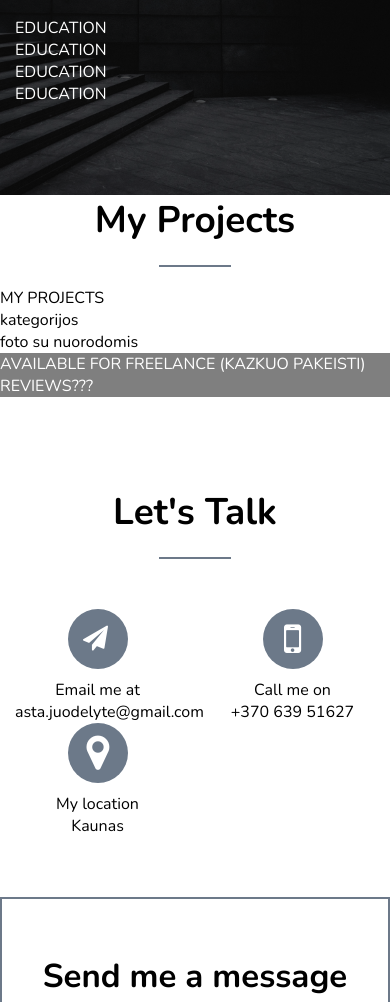
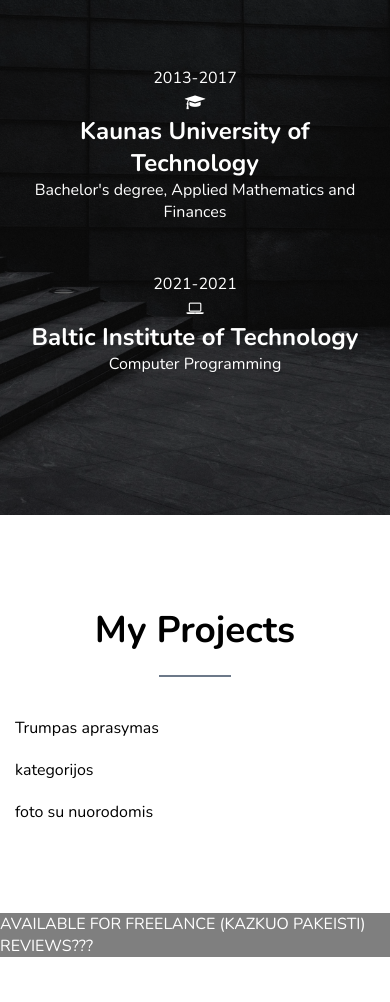
Before and after one commit to juosta/Personal, a website with bundled scripts: page index.html in a window 390 px wide. Shown: the part 1549-2551 px from the top of the page. Built offline with nearby package versions, Linux system fonts and the light colour scheme.

Commit message:
education section

```diff
--- a/css/components/education.css
+++ b/css/components/education.css
@@ -3,3 +3,57 @@
     background-size: cover;
     background-position: center;
 }
+
+.timeline{
+  display: flex;
+  justify-content: space-around;
+  align-content: flex-start;
+  margin: 50px 0;
+  flex-wrap: wrap;
+}
+
+.edu-content::before{
+  content: "";
+  position: absolute;
+  border: 1px solid var(--blueish);
+  height: 4.5rem;
+  margin-left: -24px;
+}
+
+.edu-content .icon {
+  color: var(--blueish);
+  position: absolute;
+  background-color: #fff;
+  border: 1px solid var(--blueish);
+  padding: 5px;
+  border-radius: 20px;
+  margin-left: -38px;
+  margin-top: -26px;
+}
+
+.fa.fa-graduation-cap{
+    padding: 5px 4px;
+}
+
+@media(max-width: 990px){
+  .edu-content{
+    display:block;
+    width:100%;
+    text-align: center;
+  }
+
+  .edu-content.bit{
+    margin-top: 50px;
+  }
+  .edu-content::before{
+    visibility: hidden;
+  }
+  .edu-content .icon {
+    color: white;
+    position:static;
+    background: none;
+    border: none;
+    border-radius: 20px;
+    margin: 0;
+  }
+}
--- a/index.html
+++ b/index.html
@@ -59,18 +59,52 @@
                     <h2 class="main-title">Education</h2>
                 </div>
                 <div class="col-12">
-                    EDUCATION<br>
-                    EDUCATION<br>
-                    EDUCATION<br>
-                    EDUCATION<br>
-                    </div>
+                    <div class="timeline">
+                        <div class="edu-content">
+                          <div class="date">2013-2017</div>
+                          <i class="icon fa fa-graduation-cap" aria-hidden="true"></i>
+                          <div class="content">
+                            <h2>Kaunas University of Technology</h2>
+                            <p>
+                              Bachelor's degree, Applied Mathematics and Finances
+                            </p>
+                          </div>
+                        </div>
+                        <div class="edu-content bit">
+                          <div class="date">2021-2021</div>
+                          <i class="icon fa fa-laptop" aria-hidden="true"></i>
+                          <div class="content">
+                            <h2>Baltic Institute of Technology</h2>
+                            <p>
+                              Computer Programming
+                            </p>
+                          </div>
+                        </div>
+                      </div>
+                </div>
         </section>
 
-        <section id="projects">
-            <h2 class="main-title">My Projects</h2>
-            MY PROJECTS<br>
-            kategorijos<br>
-            foto su nuorodomis
+        <section id="projects" class="container">
+            <div class="row">
+                <div class="col-12">
+                    <h2 class="main-title">My Projects</h2>
+                </div>
+            </div>
+            <div class="row">
+                <div class="col-12">
+                    Trumpas aprasymas
+                </div>
+            </div>
+            <div class="row">
+                <div class="col-12">
+                    kategorijos
+                </div>
+            </div>
+            <div class="row">
+                <div class="col-12">
+                    foto su nuorodomis
+                </div>
+            </div>
         </section>
         <section class="bg-grey">
             AVAILABLE FOR FREELANCE (KAZKUO PAKEISTI)
```
Also changed, not shown: js/components/hero-text.js (line endings or trailing spaces).
